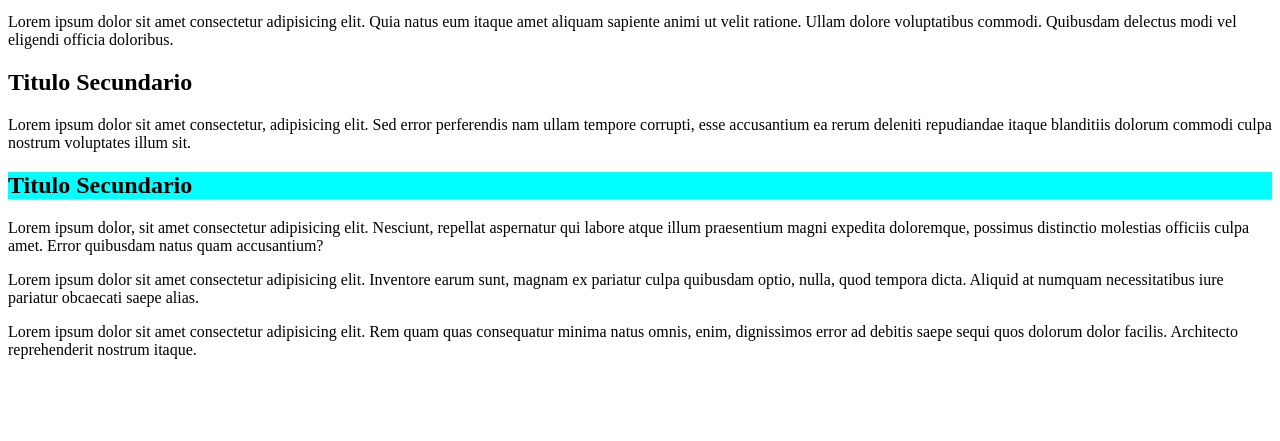
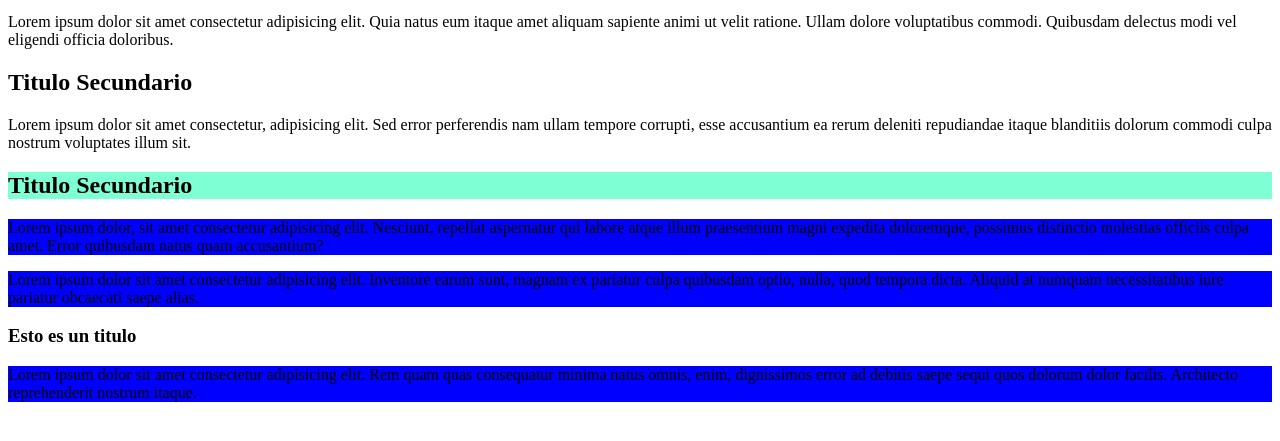
Before and after one commit to CxrlosMX/introduction-to-CSS, a plain HTML site: page 2-Selectores/selectores-agrupados/index.html in a window 1280 px wide. Shown: the part 101-542 px from the top of the page. Drawn offline with Linux system fonts and the light colour scheme.

Commit message:
Selectores de hermanos

```diff
--- a/2-Selectores/selectores-agrupados/index.html
+++ b/2-Selectores/selectores-agrupados/index.html
@@ -27,6 +27,7 @@
         <p class="text-3">Lorem ipsum dolor sit amet consectetur adipisicing elit. Inventore earum sunt, magnam ex
             pariatur culpa quibusdam optio, nulla, quod tempora dicta. Aliquid at numquam necessitatibus iure pariatur
             obcaecati saepe alias.</p>
+            <h3>Esto es un titulo</h3>
         <p class="text-4">Lorem ipsum dolor sit amet consectetur adipisicing elit. Rem quam quas consequatur minima
             natus omnis, enim, dignissimos error ad debitis saepe sequi quos dolorum dolor facilis. Architecto
             reprehenderit nostrum itaque.</p>
--- a/2-Selectores/selectores-agrupados/styles.css
+++ b/2-Selectores/selectores-agrupados/styles.css
@@ -25,11 +25,27 @@ text-align: center;
 
 /* En este caso solo queremos aplicar el estilo a nuestras etiquetas
 con la clase .title-2 que se encuentren dentro de un div */
-div .title-2{
+/* div .title-2{
     background-color: aqua;
-}
+} */
 
-/* Esto no es correcto
+/* Esto no es correcto, bajar mas de dos niveles
 html body div .title-2{
         background-color: aqua;
 } */
+
+/* 2.-Selector de hermano siguiente-->Nos permite seleccionar el hermano siguiente
+    Si el elemento esta dentro de otro elemento es hijo si el elemento esta al nivel del otro elemento son hermanos
+*/
+
+.text-2 + .title-2{
+background-color: aquamarine;
+
+}
+
+/* 3.-Selector de hermanos siguientes--> ~
+    Solo se pintaran los elementos que se especifiquen despues de la etiqueta o clase especificada
+*/
+.text-2 ~ p{
+    background-color: blue;
+}
```
